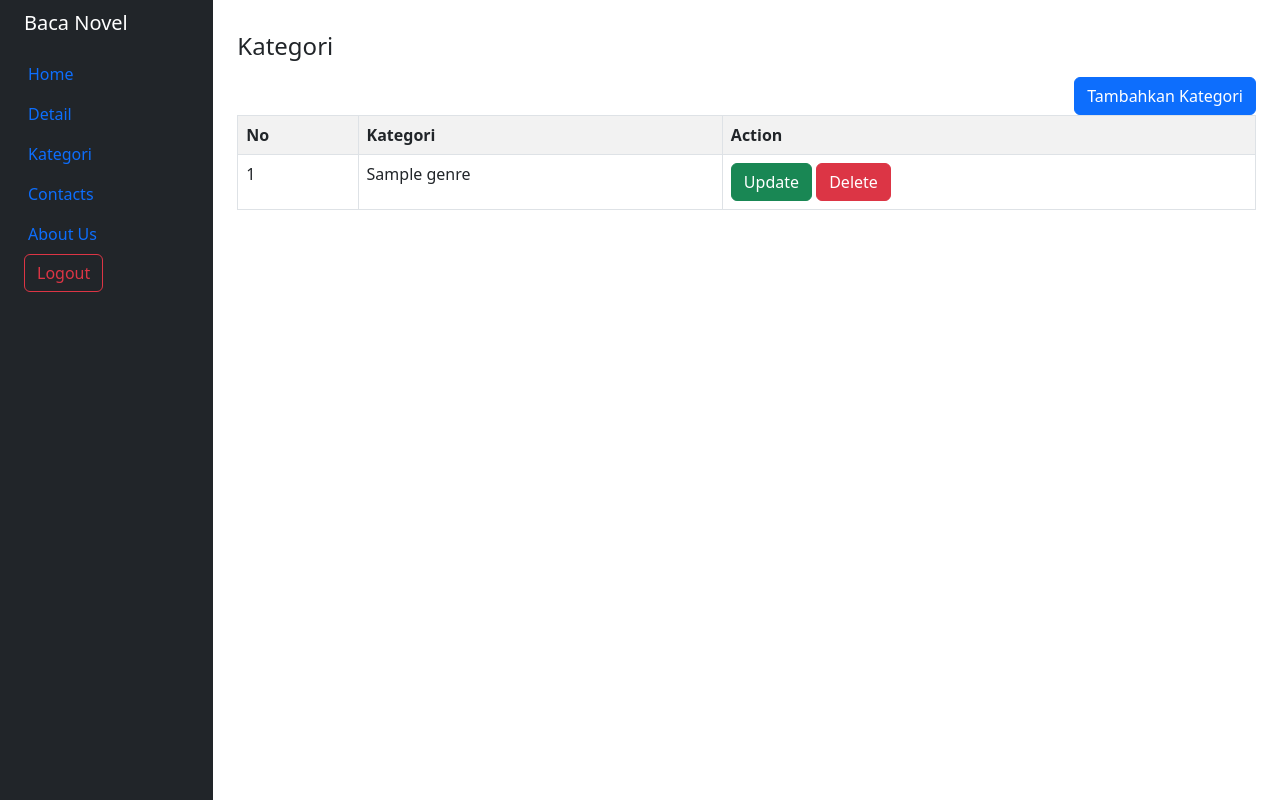
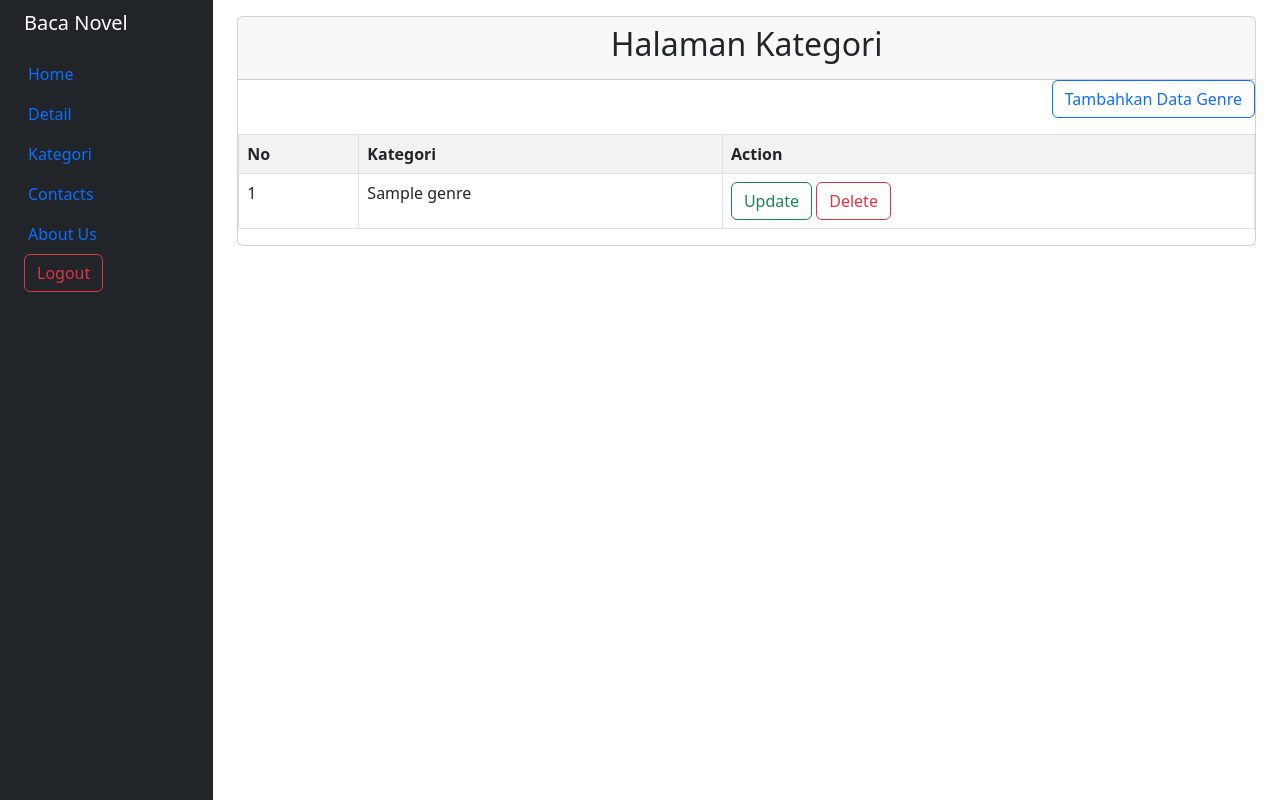
Before and after one commit to Pengelolaan-Daftar-Novel-CI4/Pengelolaan-Daftar-Novel-CI4-Kelompok1, a CodeIgniter 4 app: the page made by app/Views/novel/datagenre.php in a window 1280 px wide. Run offline with PHP 8.4 and a stand-in for CodeIgniter, Linux system fonts and the light colour scheme; the template is opened without the code that fills it: most values are stand-ins (such as "Sample title", 1, 10 or a date in 2020); data that the repository does not hold is empty; some libraries are stand-ins or nearby versions.

Commit message:
edit halaman kategori

```diff
--- a/app/Views/novel/datagenre.php
+++ b/app/Views/novel/datagenre.php
@@ -1,19 +1,23 @@
 <?= $this->extend('layout/layout') ?>
 
 <?= $this->section('content') ?>
-<p>
+<div class="row">
+    <div class="col-md-12">
+        <div class="card">
+        <div class="card-header">
+            <div class="row">
+            <div class="text-center">
+                <h2> Halaman Kategori </h2>
+                </div>
 
-</p>
-<p>
-<h4>
-  Kategori
-</h4>
-</p>
+            </div>
+    </div>
 <div class="row">
         <div class="col-md-12">
                     <div class="col-12 text-end">
-                        <a href="/genre/addgenre" class="btn btn-primary">Tambahkan Kategori</a>
+                        <a href="/genre/addgenre" class="btn btn-outline-primary">Tambahkan Data Genre</a>
                     </div>
+            <table class="table table-striped">
             <table class="table table-bordered table-striped">
                 <tr>
                     <th>No</th>
@@ -26,8 +30,8 @@
                         <td><?= $i++;?></td>
                         <td><?= $Genre['nama_genre']?></td>
                         <td>
-                        <a href="/genre/update/<?= $Genre["id_genre"]; ?>" class="btn btn-success">Update</a>
-                            <a class="btn btn-danger" onclick="return confirmDelete()">Delete</a>
+                        <a href="/genre/update/<?= $Genre["id_genre"]; ?>" class="btn btn-outline-success">Update</a>
+                            <a class="btn btn-outline-danger" onclick="return confirmDelete()">Delete</a>
                         </td>
                     </tr>
                 <?php endforeach; ?>
```
